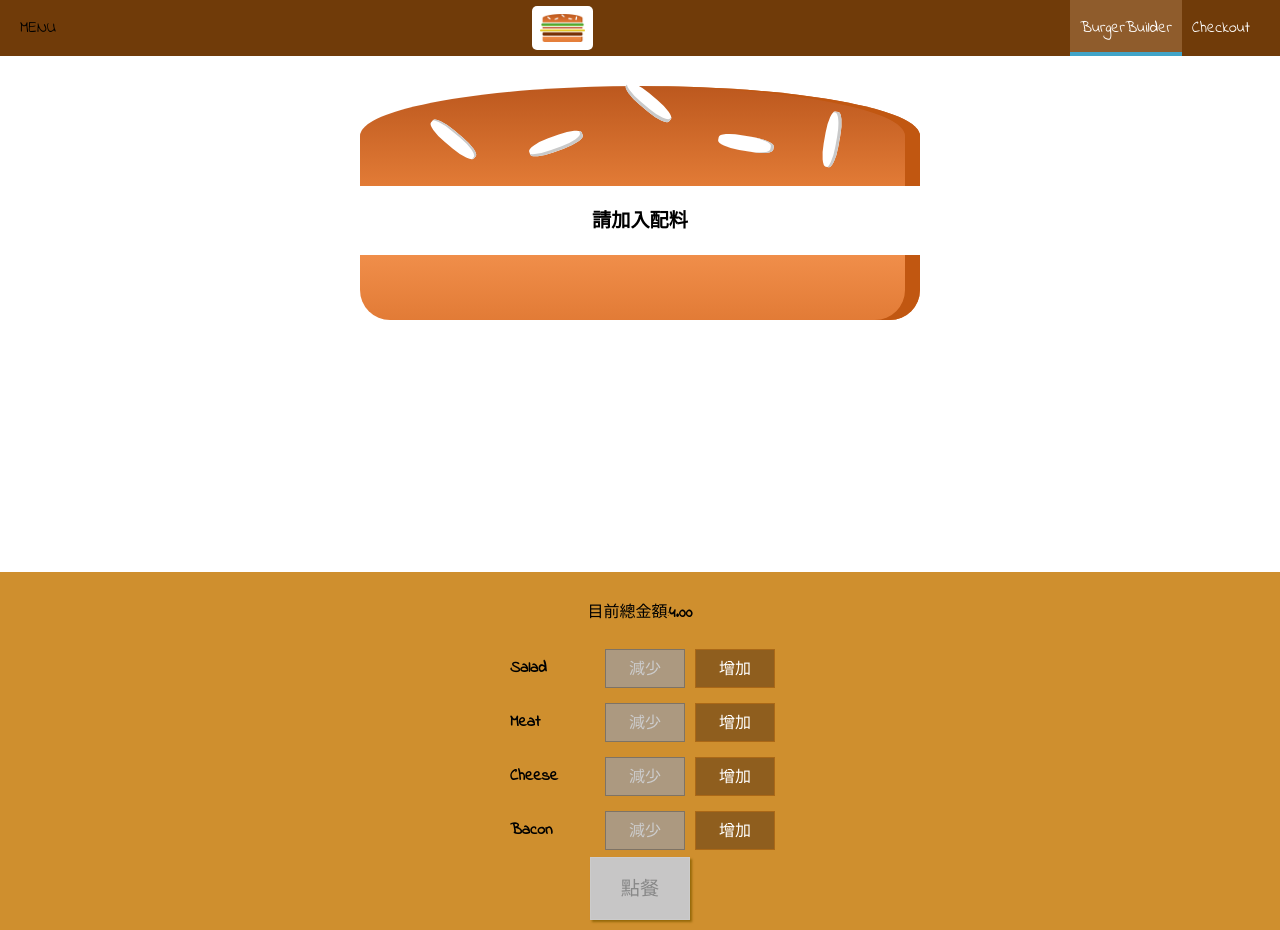
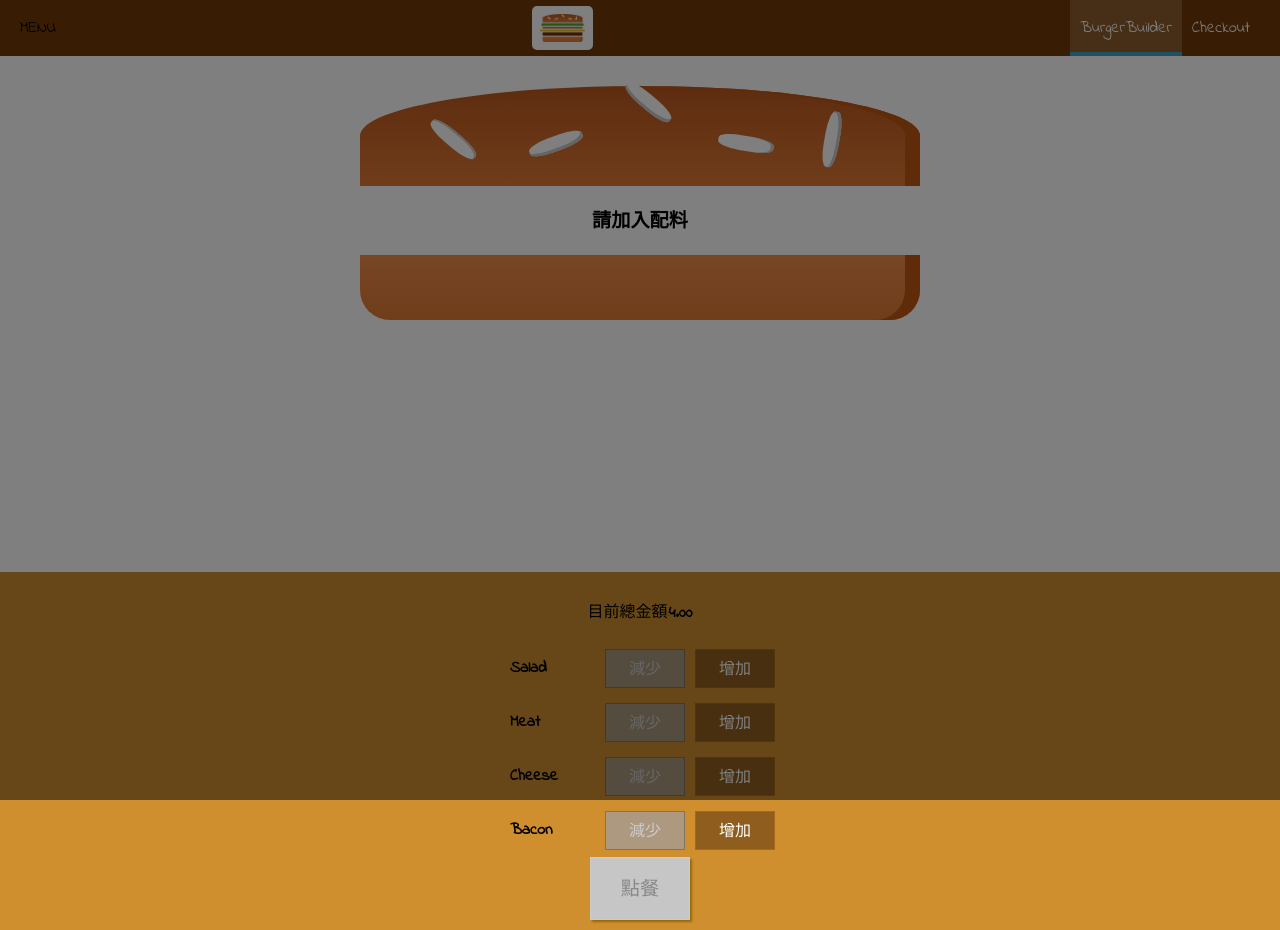
Before and after one commit to FengSanIClover/MyBurger, a React app: page / in a window 1280 px wide. Built offline with nearby package versions, Linux system fonts and the light colour scheme.

Commit message:
179. Reusing the Backdrop

```diff
--- a/src/components/Layout/Layout.js
+++ b/src/components/Layout/Layout.js
@@ -1,19 +1,33 @@
-import React from 'react';
+import React, { Component } from 'react';
 import Aux from '../../hoc/Auxiliary';
 import classes from '../../assets/components/Layout/Layout.css';
 import Toolbar from '../Navigation/Toolbar/Toolbar';
 import SideDrawer from '../Navigation/SideDrawer/SideDrawer';
 
-const layout = (props) => (
+class Layout extends Component {
+    state = {
+        showSideDrawer: true
+    }
+
+    sideDrawerCloseHandler = () => {
+        this.setState({ showSideDrawer: false })
+    }
+
+    render() {
+        return (
             <Aux>
                 <Toolbar />
-        <SideDrawer />
+                <SideDrawer
+                    open={this.state.showSideDrawer}
+                    closed={this.sideDrawerCloseHandler} />
                 <main className={classes.Content}>
                     {
-                props.children
+                        this.props.children
                     }
                 </main>
             </Aux>
         );
+    }
+}
 
-export default layout;
+export default Layout;
--- a/src/components/Navigation/SideDrawer/SideDrawer.js
+++ b/src/components/Navigation/SideDrawer/SideDrawer.js
@@ -2,11 +2,20 @@
 import Logo from '../../Logo/Logo';
 import NavigationItems from '../NavigationItems/NavigationItems';
 import classes from '../../../assets/components/SideDrawer/SideDrawer.css';
-
+import Backdrop from '../../UI/Backdrop/Backdrop';
+import Aux from '../../../hoc/Auxiliary';
 
 const sideDrawer = (props) => {
+    let attachedClasses = [classes.SideDrawer, classes.Close];
+    if (props.open) {
+        attachedClasses = [classes.SideDrawer, classes.Open]
+    }
     return (
-        <div className={classes.SideDrawer}>
+        <Aux >
+            <Backdrop
+                show={props.open}
+                clicked={props.closed} />
+            <div className={attachedClasses.join(' ')}>
                 <div className={classes.Logo}>
                     <Logo />
                 </div>
@@ -14,6 +23,7 @@
                     <NavigationItems />
                 </nav>
             </div>
+        </Aux>
     );
 }
 
```
Lines whose indentation alone changed are shown as unchanged.
